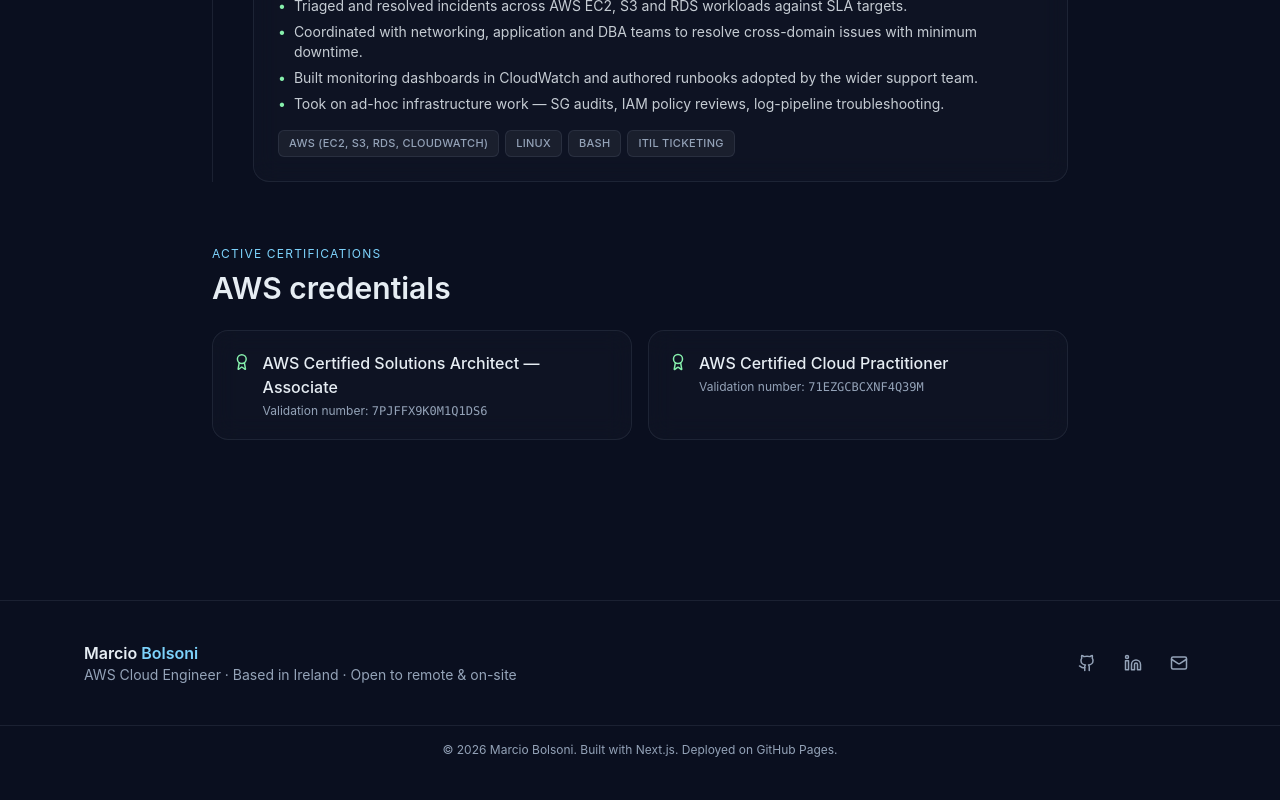
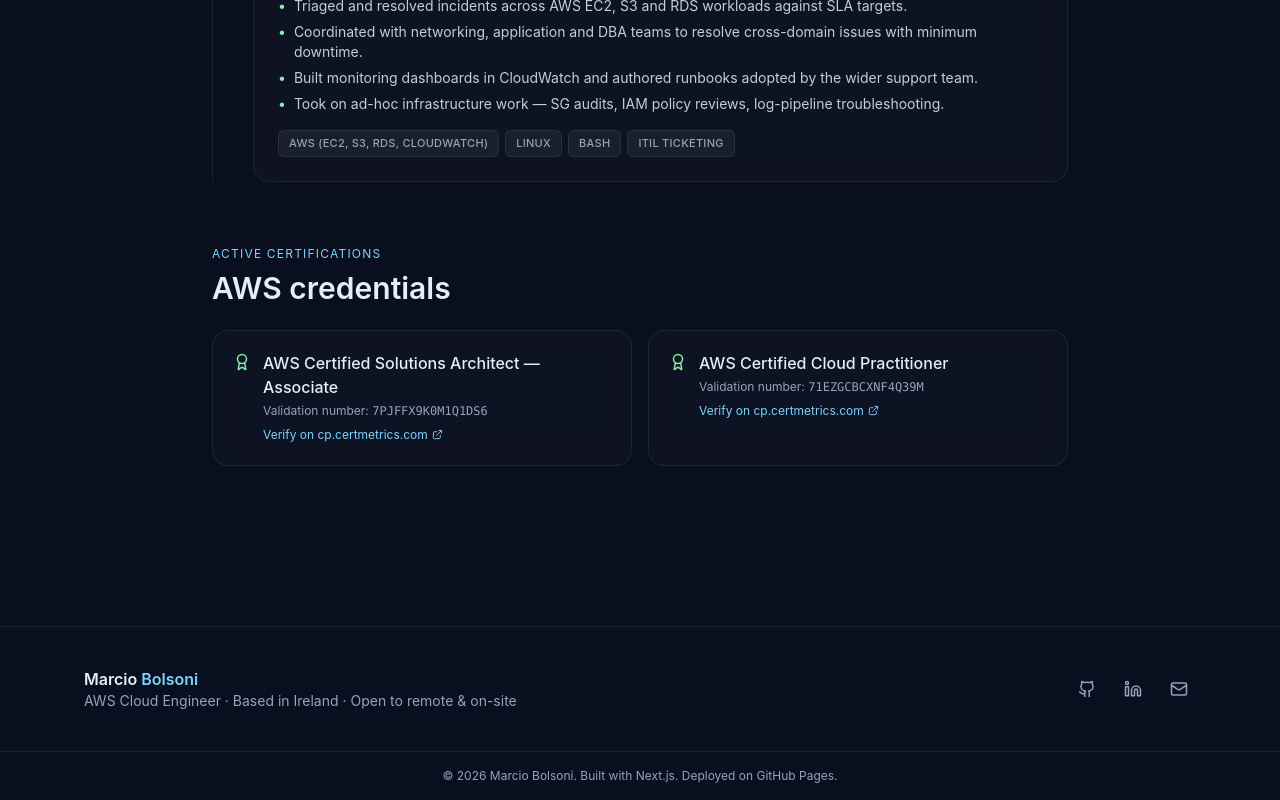
Before and after one commit to marciobolsoni/portfolio, a Next.js app: page /experience in a window 1280 px wide. Shown: the part 1403-2203 px from the top of the page. Before the commit the page ends 2177 px from the top, so only its background shows below. Built offline with nearby package versions, Linux system fonts and the light colour scheme.

Commit message:
Add verification link for certifications
Updated certification display to include verification link.

```diff
--- a/src/app/experience/page.tsx
+++ b/src/app/experience/page.tsx
@@ -1,6 +1,6 @@
 import { roles, certifications } from "@/data/experience";
 import TechBadge from "@/components/TechBadge";
-import { Award, MapPin } from "lucide-react";
+import { Award, MapPin, ExternalLink } from "lucide-react";
 
 export const metadata = { title: "Experience" };
 
@@ -60,18 +60,28 @@
         </h2>
         <div className="mt-6 grid md:grid-cols-2 gap-4">
           {certifications.map((c) => (
-            <div key={c.code} className="rounded-2xl glass p-5">
+            <a
+              key={c.code}
+              href={c.verifyUrl}
+              target="_blank"
+              rel="noopener noreferrer"
+              className="rounded-2xl glass p-5 hover:bg-white/5 transition group"
+            >
               <div className="flex items-start gap-3">
                 <Award size={18} className="text-accent2 mt-0.5" />
-                <div>
+                <div className="flex-1">
                   <p className="font-medium">{c.name}</p>
                   <p className="text-xs text-muted mt-1">
                     Validation number:{" "}
                     <span className="font-mono">{c.code}</span>
                   </p>
+                  <p className="mt-2 text-xs text-accent1 inline-flex items-center gap-1 group-hover:text-accent2 transition">
+                    Verify on cp.certmetrics.com{" "}
+                    <ExternalLink size={11} />
+                  </p>
                 </div>
               </div>
-            </div>
+            </a>
           ))}
         </div>
       </section>
```
